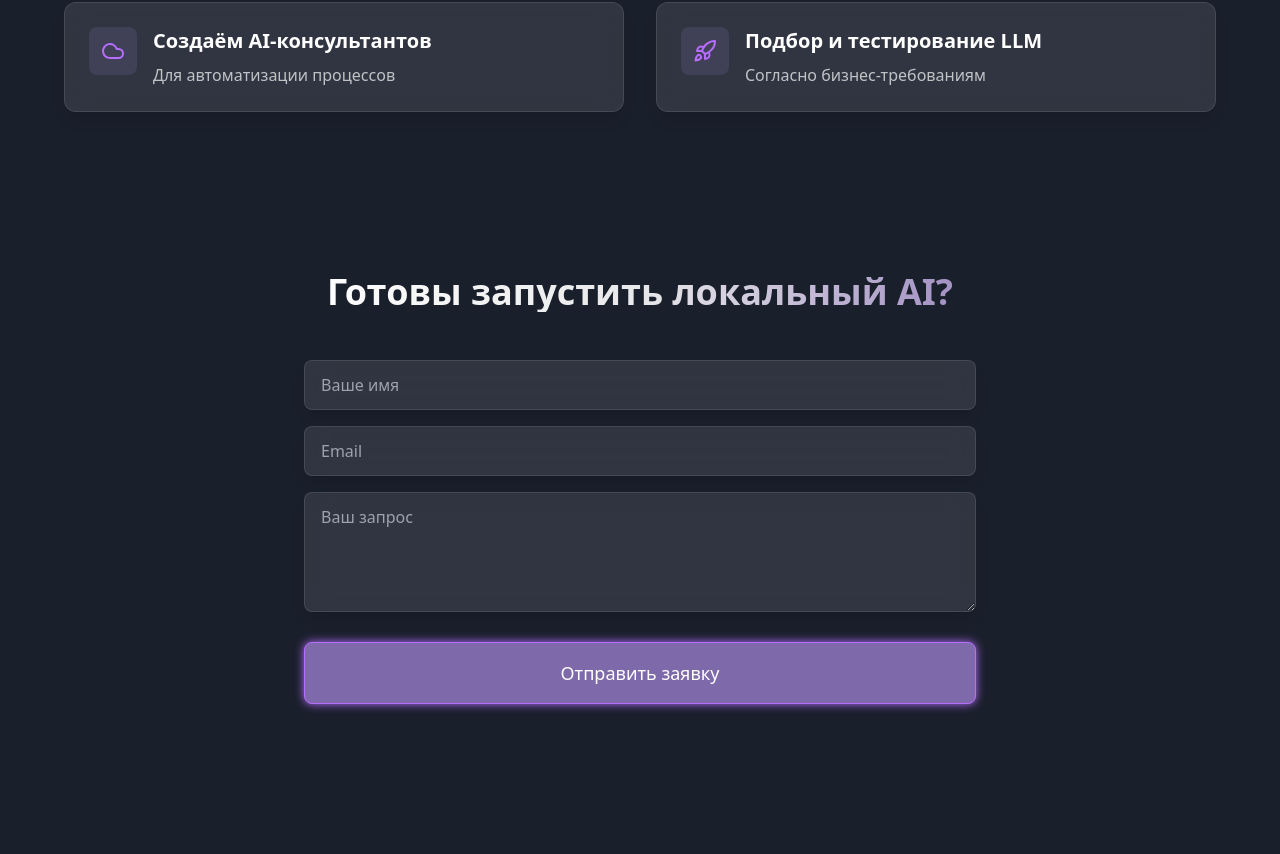
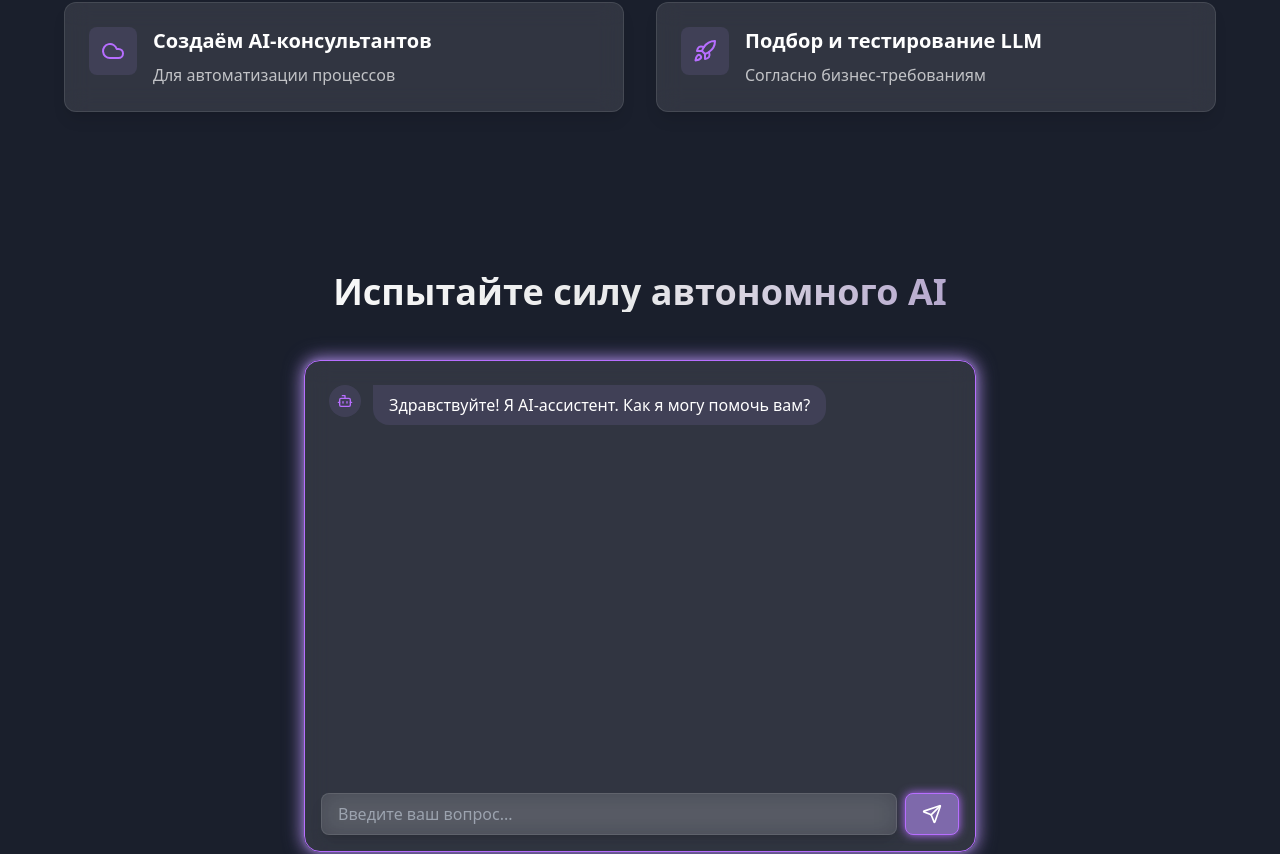
Before and after one commit to vionaaru/mystic-ai-landing, a React (Vite) app: page / in a window 1280 px wide. Shown: the part 1546-2400 px from the top of the page. Before the commit the page ends 2330 px from the top, so only its background shows below. Built offline with nearby package versions, Linux system fonts and the light colour scheme.

Commit message:
Add AI consultant and contact form
Adds a section demonstrating an autonomous AI consultant with a chat widget, animated background, and pulsating chat box.  Also adds a contact form with futuristic input fields and a 3D hover effect on the submit button.

```diff
--- /dev/null
+++ b/src/components/AIChatDemo.tsx
@@ -0,0 +1,107 @@
+
+import { useState, useEffect, useRef } from "react";
+import { Send, Bot } from "lucide-react";
+
+const AIChatDemo = () => {
+  const [messages, setMessages] = useState<Array<{ text: string; isAi: boolean }>>([
+    { text: "Здравствуйте! Я AI-ассистент. Как я могу помочь вам?", isAi: true }
+  ]);
+  const [inputValue, setInputValue] = useState("");
+  const [isTyping, setIsTyping] = useState(false);
+  const messagesEndRef = useRef<HTMLDivElement>(null);
+
+  const scrollToBottom = () => {
+    messagesEndRef.current?.scrollIntoView({ behavior: "smooth" });
+  };
+
+  useEffect(() => {
+    scrollToBottom();
+  }, [messages]);
+
+  const simulateAIResponse = async () => {
+    setIsTyping(true);
+    await new Promise(resolve => setTimeout(resolve, 1500));
+    setMessages(prev => [...prev, {
+      text: "Спасибо за ваш вопрос! Я специализируюсь на помощи бизнесу в развертывании и оптимизации локальных LLM-моделей. Как я могу помочь вашей компании?",
+      isAi: true
+    }]);
+    setIsTyping(false);
+  };
+
+  const handleSubmit = async (e: React.FormEvent) => {
+    e.preventDefault();
+    if (!inputValue.trim()) return;
+
+    setMessages(prev => [...prev, { text: inputValue, isAi: false }]);
+    setInputValue("");
+    await simulateAIResponse();
+  };
+
+  return (
+    <section className="py-20 px-4 relative">
+      <div className="parallax-bg opacity-50" />
+      <div className="max-w-4xl mx-auto text-center mb-12">
+        <h2 className="text-3xl md:text-4xl font-bold gradient-text">
+          Испытайте силу автономного AI
+        </h2>
+      </div>
+      <div className="max-w-2xl mx-auto relative">
+        <div className="glass-panel rounded-2xl p-4 neon-border animate-glow-pulse">
+          <div className="h-[400px] overflow-y-auto mb-4 space-y-4 p-2">
+            {messages.map((message, index) => (
+              <div
+                key={index}
+                className={`flex items-start gap-3 ${
+                  message.isAi ? "" : "flex-row-reverse"
+                }`}
+              >
+                {message.isAi && (
+                  <div className="w-8 h-8 rounded-full bg-accent/20 flex items-center justify-center">
+                    <Bot className="w-4 h-4 text-neon-purple" />
+                  </div>
+                )}
+                <div
+                  className={`${
+                    message.isAi
+                      ? "bg-accent/20 rounded-tr-2xl"
+                      : "bg-neon-purple/20 rounded-tl-2xl"
+                  } rounded-b-2xl px-4 py-2 max-w-[80%] animate-fade-in`}
+                >
+                  <p className="text-sm md:text-base">{message.text}</p>
+                </div>
+              </div>
+            ))}
+            {isTyping && (
+              <div className="flex items-start gap-3">
+                <div className="w-8 h-8 rounded-full bg-accent/20 flex items-center justify-center">
+                  <Bot className="w-4 h-4 text-neon-purple" />
+                </div>
+                <div className="bg-accent/20 rounded-tr-2xl rounded-b-2xl px-4 py-2">
+                  <p className="text-sm">AI печатает...</p>
+                </div>
+              </div>
+            )}
+            <div ref={messagesEndRef} />
+          </div>
+          <form onSubmit={handleSubmit} className="flex gap-2">
+            <input
+              type="text"
+              value={inputValue}
+              onChange={(e) => setInputValue(e.target.value)}
+              placeholder="Введите ваш вопрос..."
+              className="flex-1 px-4 py-2 rounded-lg glass-panel focus:neon-border outline-none transition-all"
+            />
+            <button
+              type="submit"
+              className="px-4 py-2 bg-accent rounded-lg neon-border transition-all duration-300 hover:scale-105 hover:shadow-lg"
+            >
+              <Send className="w-5 h-5" />
+            </button>
+          </form>
+        </div>
+      </div>
+    </section>
+  );
+};
+
+export default AIChatDemo;
--- a/src/pages/Index.tsx
+++ b/src/pages/Index.tsx
@@ -2,6 +2,7 @@
 import HeroSection from "@/components/HeroSection";
 import TeamSection from "@/components/TeamSection";
 import ServicesGrid from "@/components/ServicesGrid";
+import AIChatDemo from "@/components/AIChatDemo";
 import ContactForm from "@/components/ContactForm";
 
 const Index = () => {
@@ -10,6 +11,7 @@ const Index = () => {
       <HeroSection />
       <TeamSection />
       <ServicesGrid />
+      <AIChatDemo />
       <ContactForm />
     </main>
   );
--- a/tailwind.config.ts
+++ b/tailwind.config.ts
@@ -70,11 +70,22 @@ export default {
             transform: "translateY(-10px)",
           },
         },
+        "fade-in": {
+          "0%": {
+            opacity: "0",
+            transform: "translateY(10px)",
+          },
+          "100%": {
+            opacity: "1",
+            transform: "translateY(0)",
+          },
+        },
       },
       animation: {
         "text-reveal": "text-reveal 0.8s ease-out forwards",
         "glow-pulse": "glow-pulse 2s ease-in-out infinite",
         float: "float 6s ease-in-out infinite",
+        "fade-in": "fade-in 0.3s ease-out",
       },
     },
   },
```
